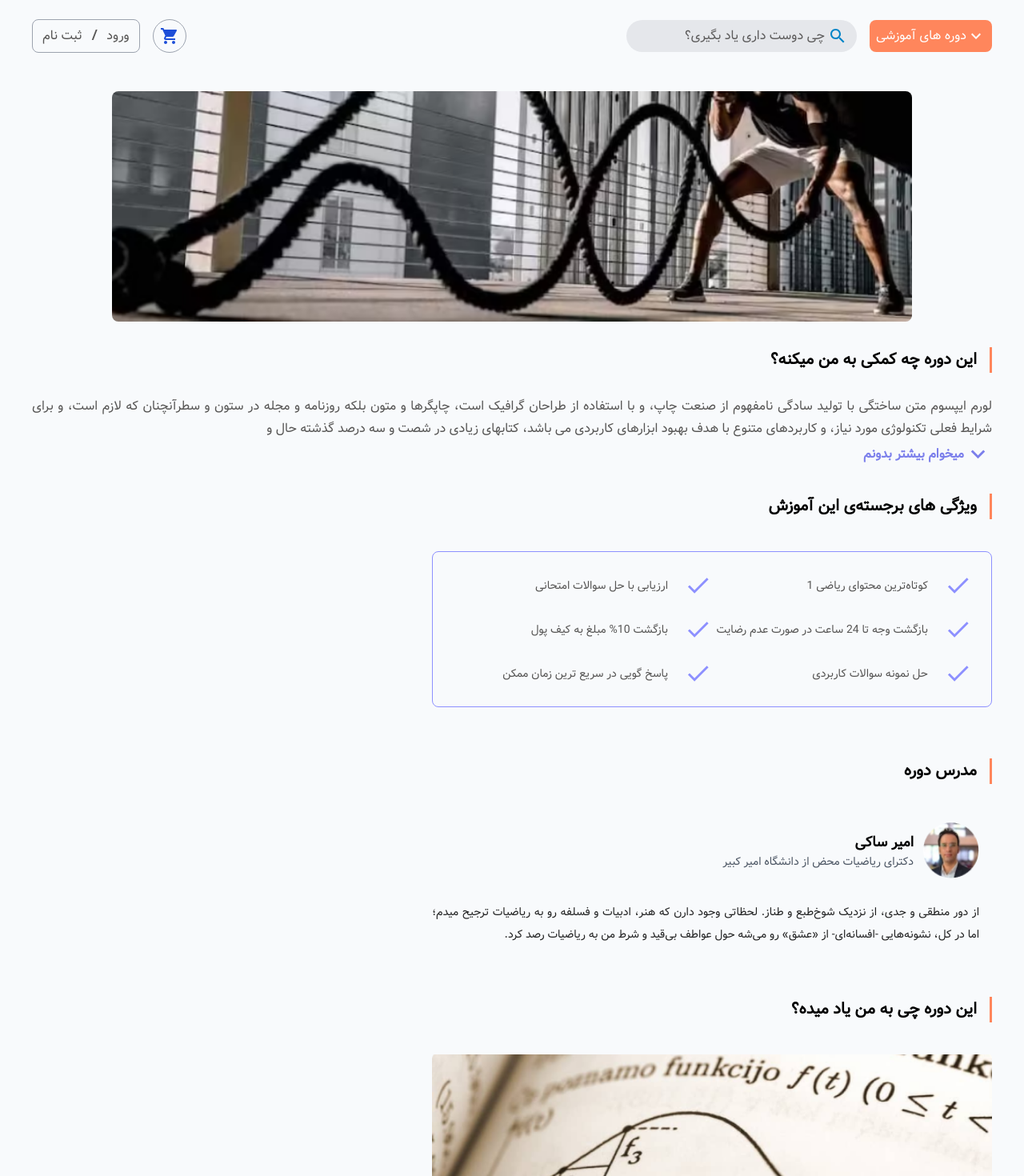
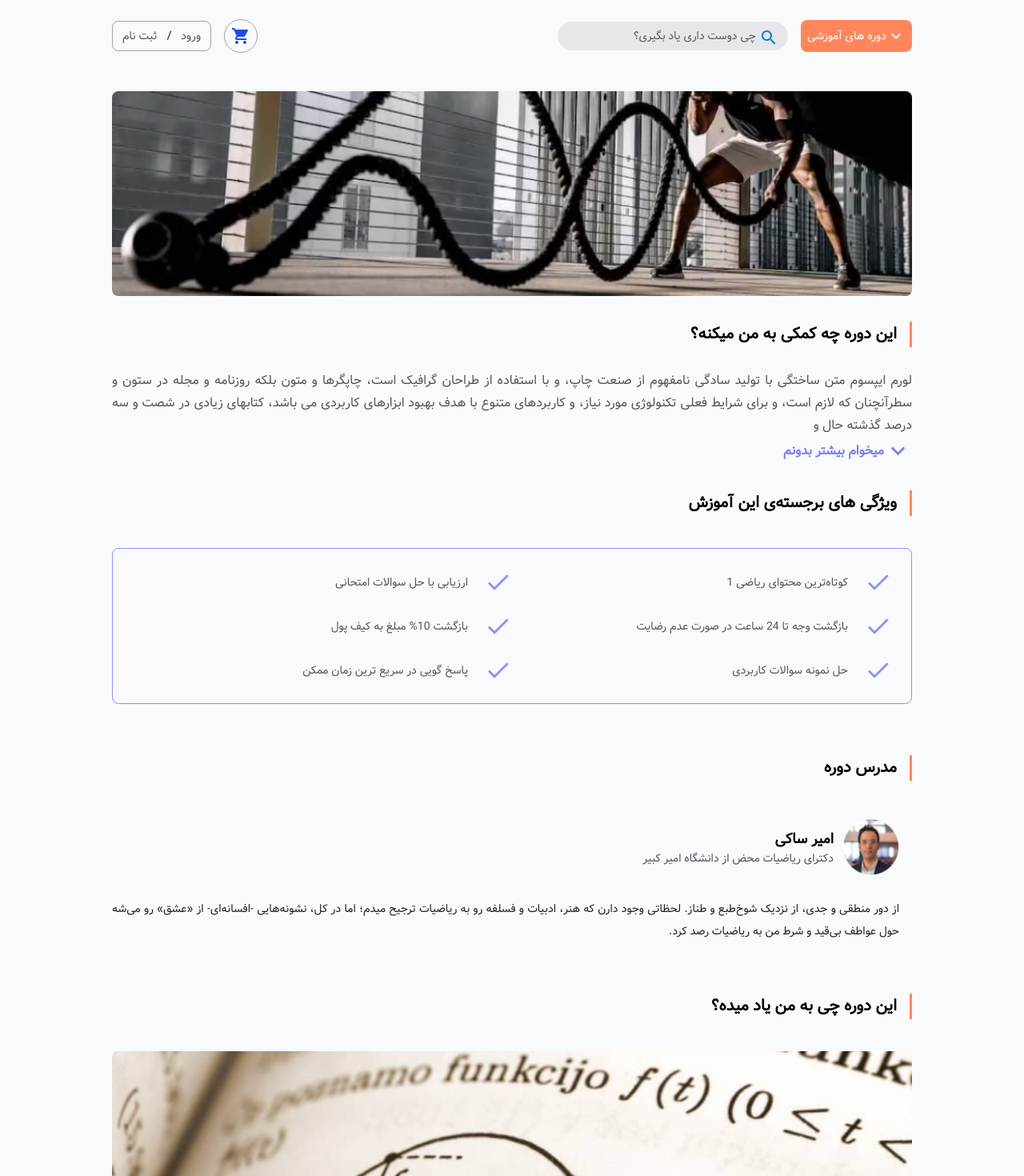
Before and after one commit to sajadjamali/course-page, a Next.js app: page / in a window 1280 px wide. Shown: the top 1470 px of the page at 80% size. Built offline with nearby package versions, Linux system fonts and the light colour scheme.

Commit message:
responsive....

```diff
--- a/src/app/page.tsx
+++ b/src/app/page.tsx
@@ -2,6 +2,7 @@ import Score from "@/components/Score";
 import Header from "@/components/Header";
 import Content from "@/components/Content";
 import Properties from "@/components/Properties";
+import Description from "@/components/Description";
 import Introduction from "@/components/Introduction";
 import SuggestedCourses from "@/components/SuggestedCourses";
 
@@ -10,7 +11,8 @@ export default function Home() {
     <>
       <Header />
       <Introduction />
-      <main className="w-full min-[960px]:w-8/12 xl:w-7/12">
+      <main className="w-full min-[960px]:w-8/12 xl:w-10/12 xl:mx-auto 2xl:w-7/12">
+        <Description />
         <Properties />
         <Content />
         <SuggestedCourses />
--- a/src/components/Header.tsx
+++ b/src/components/Header.tsx
@@ -6,7 +6,7 @@ import KeyboardArrowDownIcon from '@mui/icons-material/KeyboardArrowDown';
 
 const Header: React.FC = () => {
     return (
-        <div className="flex space-y-7 sm:space-x-5 rtl:space-x-reverse sm:space-y-0 flex-col sm:flex-row sm:justify-between items-center py-6">
+        <div className="flex text-xs md:text-sm space-y-7 sm:space-x-5 rtl:space-x-reverse sm:space-y-0 flex-col sm:flex-row sm:justify-between items-center py-6 xl:w-10/12 2xl:w-7/12 mx-auto">
             <section className="flex flex-col sm:flex-row justify-center items-center space-y-5 sm:space-y-0 sm:space-x-4 rtl:space-x-reverse">
                 <Link href="#" className="flex justify-center py-2 items-center px-2 text-white bg-[#FF865C] rounded-lg">
                     <KeyboardArrowDownIcon />
--- a/src/components/Introduction.tsx
+++ b/src/components/Introduction.tsx
@@ -1,11 +1,10 @@
 import React from 'react';
+import Link from 'next/link';
 import Image from 'next/image';
+import { convertToPersianNumber } from '@/utils';
+import cover from "../assets/img/course/cover.png";
+import ArrowBackIosIcon from '@mui/icons-material/ArrowBackIos';
 import backgroundImage from '../assets/img/course/backgroundImage.png';
-import cover from "../assets/img/course/cover.png";
-import Link from 'next/link';
-import ArrowBackIosIcon from '@mui/icons-material/ArrowBackIos';
-import { convertToPersianNumber } from '@/utils';
-import Description from './Description';
 
 const Introduction: React.FC = () => {
     return (
@@ -23,7 +22,16 @@ const Introduction: React.FC = () => {
             <div className="relative aspect-video overflow-hidden my-6 rounded-lg min-[960px]:hidden">
                 <Image src={cover} fill className="object-cover" alt="course's cover" />
             </div>
-            <div className="relative xl:w-10/12 2xl:w-8/12 mx-auto h-72 my-6 overflow-hidden rounded-lg hidden min-[960px]:block">
+            <div
+                // style={{
+                //     width: "100px",
+                //     height: "100px",
+                //     backgroundSize: "100% 100%",
+                //     border: "2px solid red",
+                //     backgroundImage: require('url(../assets/img/course/backgroundImage.png)')
+                // }}
+                className="relative xl:w-10/12 2xl:w-7/12 mx-auto h-64 my-6 overflow-hidden rounded-lg hidden min-[960px]:block"
+            >
                 <Image src={backgroundImage} fill className="object-cover" alt="course's cover" />
             </div>
 
@@ -35,7 +43,6 @@ const Introduction: React.FC = () => {
                 </p>
                 <hr className='mt-2 h-[1.9px] bg-gray-300' />
             </div>
-            <Description />
         </div>
     )
 }
```
Also changed, not shown: public/assets/backgroundImage.png (added).
